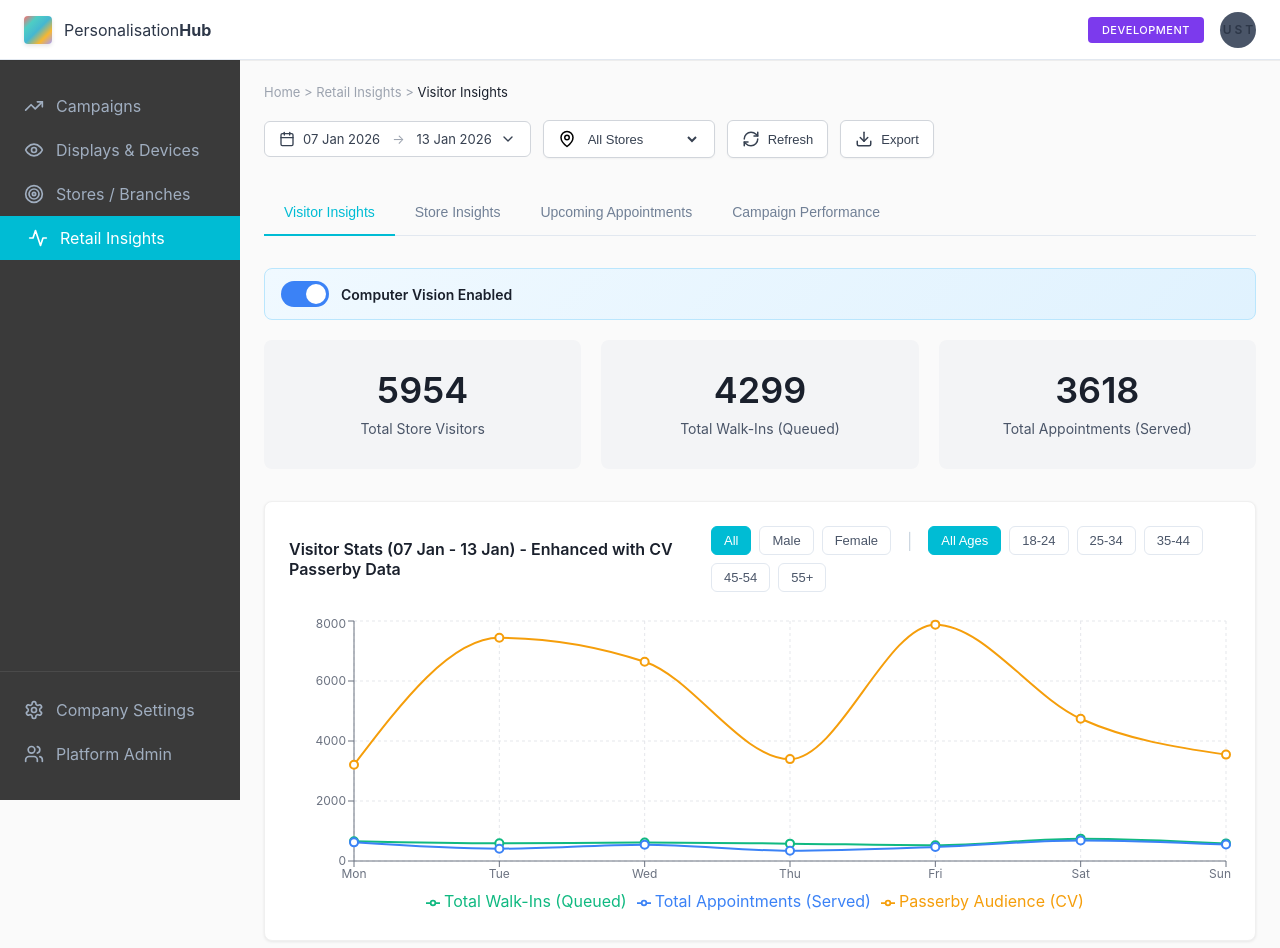
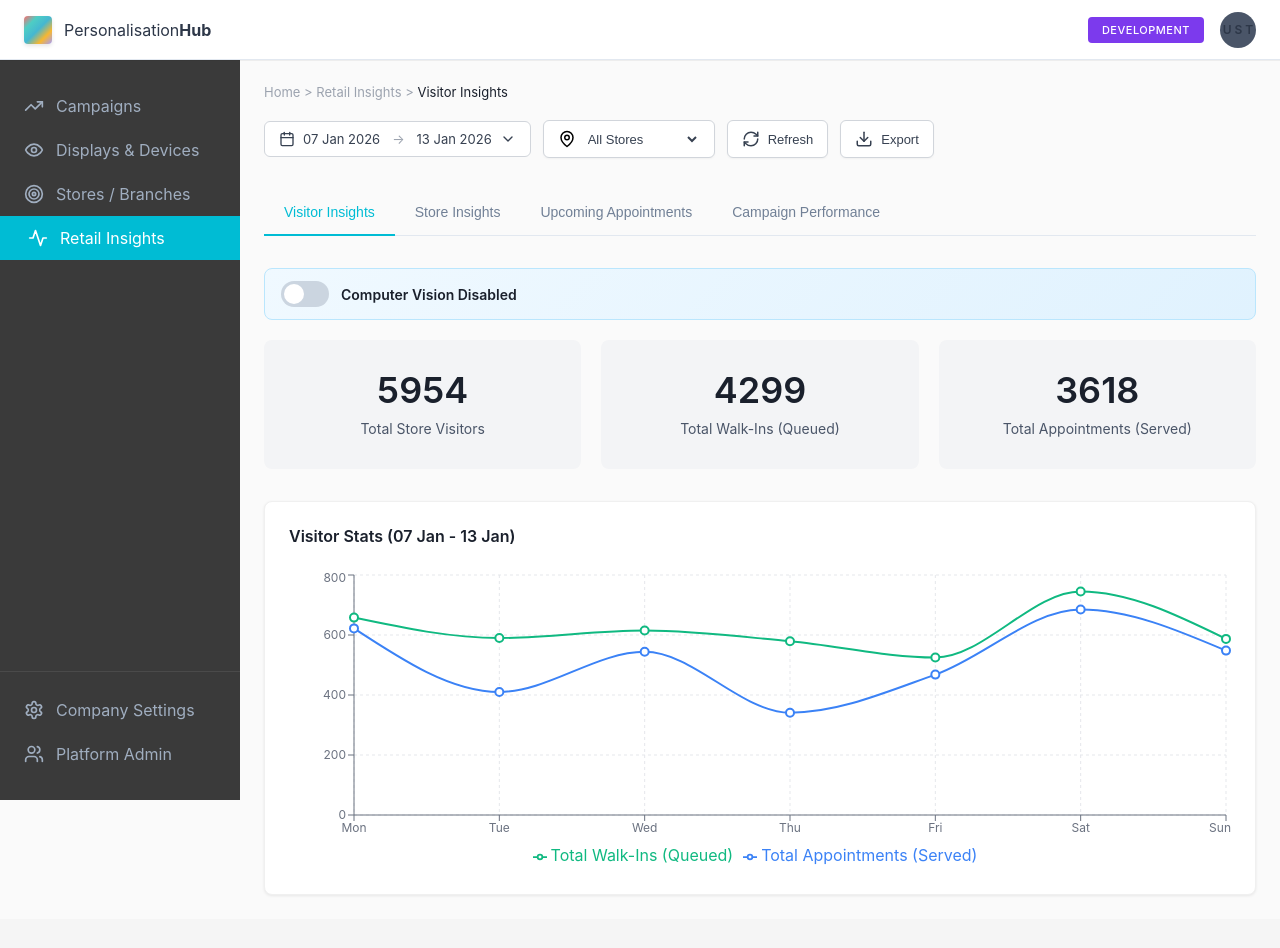
Before and after one commit to duong-offline2online/analytic-dashboard-prototype, a React (Vite) app: page / in a window 1280 px wide. Shown: the top 948 px of the page. After the commit the page ends 919 px from the top, so only its background shows below. Built offline with nearby package versions, Linux system fonts and the light colour scheme.

Commit message:
fix: Disable Computer Vision toggle by default

```diff
--- a/src/RetailInsights.jsx
+++ b/src/RetailInsights.jsx
@@ -21,7 +21,7 @@ function RetailInsights() {
   const [selectedCampaign, setSelectedCampaign] = React.useState('all');
   const [genderFilter, setGenderFilter] = React.useState('all');
   const [ageFilter, setAgeFilter] = React.useState('all');
-  const [cvEnabled, setCvEnabled] = React.useState(true);
+  const [cvEnabled, setCvEnabled] = React.useState(false);
   const [sortConfig, setSortConfig] = React.useState({ key: 'passersby', direction: 'desc' });
   const [selectedMapLocation, setSelectedMapLocation] = React.useState(null);
   const [currentPage, setCurrentPage] = React.useState(1);
```
